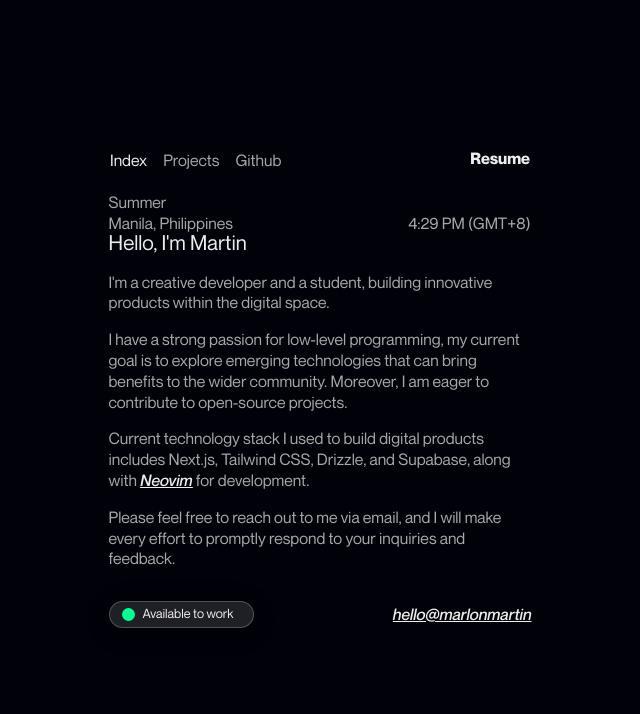
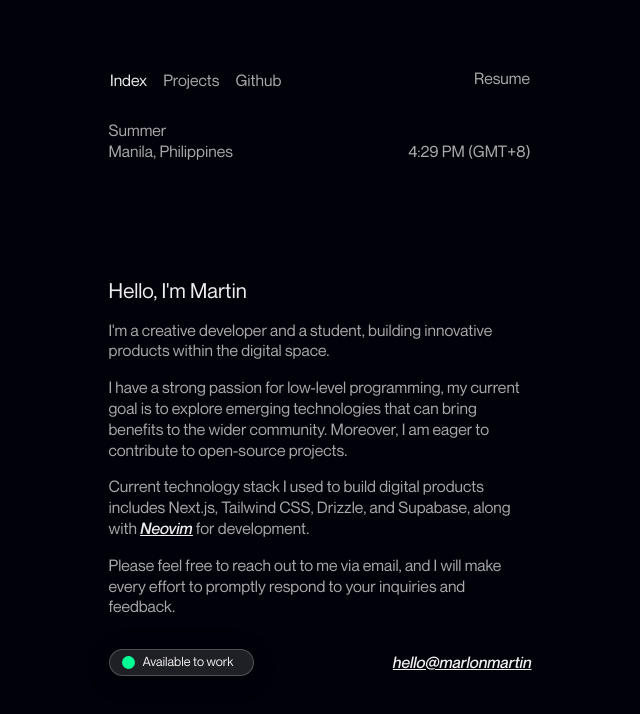
Before and after one commit to decimozs/mrlnmrtin, a Next.js app: page / in a window 1280 px wide. Shown: the top 714 px of the page, without its empty margins (320-960 px from the left). Built offline with nearby package versions, Linux system fonts and the light colour scheme.

Commit message:
new features added

```diff
--- a/src/app/(pages)/showcase/page.tsx
+++ b/src/app/(pages)/showcase/page.tsx
@@ -65,10 +65,10 @@ const ProjectItems = () => {
         <Link
           href={item.href}
           key={index}
-          className={`flex items-center justify-between ${item.tech} tooltip`}
+          className={`flex items-center justify-between ${item.tech} ${item.description} tooltip btooltip `}
         >
           <p>{`+ ${item.title}`}</p>
-          <p className="italic font-light">{item.type}</p>
+          <p className="italic font-light text-slate">{item.type}</p>
         </Link>
       ))}
     </div>
@@ -87,7 +87,7 @@ const ArchiveItems = () => {
           <p>
             <span className="text-slate font-light">/ </span> {item.title}
           </p>
-          <p className="italic font-light">{item.year}</p>
+          <p className="italic font-light text-slate">{item.year}</p>
         </Link>
       ))}
     </div>
--- a/src/app/globals.css
+++ b/src/app/globals.css
@@ -66,36 +66,43 @@
   content: "i love vim motions btw ❤️";
   margin-left: -16.5rem;
   margin-top: -5px;
+  text-align: center;
 }
 
 .email::after {
   content: "get a coffee with me ☕";
   margin-left: 1.8rem;
   margin-top: -5px;
+  text-align: center;
 }
 
-.project::after {
-  content: "Built with Python";
-  margin-left: 29rem;
+.resume::after {
+  content: "get to know me more";
+  margin-left: 1.8rem;
   margin-top: -5px;
+  width: 180px;
+  text-align: center;
 }
 
 .python::after {
   content: "Built with Python, Pandas, NumPy, Matplotlib, Seaborn and Scikit-learn";
   margin-left: 29rem;
   margin-top: -5px;
+  max-width: 400px;
 }
 
 .javascript::after {
   content: "Built with Next.Js, Tailwind CSS, Framer Motion and Vercel";
   margin-left: 29rem;
   margin-top: -5px;
+  max-width: 400px;
 }
 
 .fullstack::after {
   content: "Built with Next.Js, Tailwind CSS, Framer Motion, Drizzle, Supabase and Vercel";
   margin-left: 29rem;
   margin-top: -5px;
+  max-width: 410px;
 }
 
 .java::after {
@@ -127,3 +134,59 @@
   margin-left: 29rem;
   margin-top: -5px;
 }
+
+.predictingcarbonmonoxidelevelsdesc::before {
+  content: "A machine learning project has been undertaken to predict carbon monoxide concentrations, leveraging an air quality dataset from the UCI Machine Learning Repository. ";
+  margin-left: -28rem;
+  margin-top: -5px;
+  max-width: 410px;
+}
+
+.verdantvibesdesc::before {
+  content: "A plant-focused e-commerce desktop application tailored specifically for plant-related enterprises.";
+  margin-left: -28rem;
+  margin-top: -5px;
+  max-width: 410px;
+}
+
+.plpgclassroomdesc::before {
+  content: "The PLP University Portal with integrated Google Classroom features represents a cutting-edge solution designed to streamline academic activities and enhance collaboration within the educational community. ";
+  margin-left: -28rem;
+  margin-top: -5px;
+  max-width: 410px;
+}
+
+.inspirifydesc::before {
+  content: "Inspirify is a command-line application that generates random quotes to provide inspiration and motivation. This CLI tool allows you to receive a fresh dose of wisdom and insightful quotes with every run.";
+  margin-left: -28rem;
+  margin-top: -5px;
+  max-width: 410px;
+}
+
+.decimoaidesc::before {
+  content: "Full-stack web app, a simple chat interactive bot powered by openAi API.";
+  margin-left: -28rem;
+  margin-top: -5px;
+  max-width: 410px;
+}
+
+.pacmandesc::before {
+  content: "Inspired by the classic Pacman game, dive into the thrilling world of this Pacman-inspired game.";
+  margin-left: -28rem;
+  margin-top: -5px;
+  max-width: 410px;
+}
+
+.jmaadesc:before {
+  content: "A streamlined car rental/return management desktop application. This comprehensive solution enables car businesses to efficiently manage their operations with ease and convenience.";
+  margin-left: -28rem;
+  margin-top: -5px;
+  max-width: 410px;
+}
+
+.crochetdesc::before {
+  content: "The Crochet by Sogoni-dk is a crochet based ecommerce website.";
+  margin-left: -28rem;
+  margin-top: -5px;
+  max-width: 410px;
+}
--- a/src/app/layout.tsx
+++ b/src/app/layout.tsx
@@ -19,7 +19,7 @@ export default function RootLayout({
   return (
     <html lang="en">
       <body
-        className={`bg-base p-4 text-white w-full h-screen ${font.className}`}
+        className={`bg-base p-4 text-white w-full h-screen overflow-hidden ${font.className}`}
       >
         <Nav />
         {children}
--- a/src/components/Main.tsx
+++ b/src/components/Main.tsx
@@ -4,7 +4,7 @@ import { EmailButton, StatusIndicator } from "./ui";
 export default function Main() {
   return (
     <main className="w-full h-[99%] lg:w-auto lg:flex items-center justify-center">
-      <div className="flex h-[97%] w-full flex-col justify-between lg:justify-center lg:w-auto lg:mt-[3rem]">
+      <div className="flex h-[97%] w-full flex-col justify-between lg:justify-center lg:w-auto lg:mt-[9rem]">
         <div className="mt-4 flex flex-col gap-4">
           <div className="lg:hidden">
             <StatusIndicator />
--- a/src/components/fragments/Header.tsx
+++ b/src/components/fragments/Header.tsx
@@ -8,7 +8,7 @@ export default function Header() {
         I&apos;m a creative developer and a student, building innovative
         products within the digital space.
       </p>
-      <div className="text-slate lg:fixed lg:top-[24%] lg:w-[422px]">
+      <div className="text-slate lg:fixed lg:top-[15%] lg:w-[422px]">
         <h1>Summer</h1>
         <div className="lg:flex lg:items-center lg:justify-between">
           <h1>Manila, Philippines</h1>
--- a/src/components/fragments/Nav.tsx
+++ b/src/components/fragments/Nav.tsx
@@ -8,7 +8,7 @@ import { ResumeButton } from "../ui";
 const NavigationItems = () => {
   const currentPath = usePathname();
   return (
-    <nav className="flex items-center justify-between lg:w-[420px] lg:absolute lg:top-[20%] lg:left-1/2 lg:transform lg:-translate-x-1/2 lg:-translate-y-1/2">
+    <nav className="flex items-center justify-between lg:w-[420px] lg:absolute lg:top-[10%] lg:left-1/2 lg:transform lg:-translate-x-1/2 lg:-translate-y-1/2">
       <ul className="flex flex-row gap-4">
         {navItems.map((item, index) => (
           <Link
--- a/src/components/ui/ResumeButton.tsx
+++ b/src/components/ui/ResumeButton.tsx
@@ -2,7 +2,7 @@ import Link from "next/link";
 
 export default function ResumeButton() {
   return (
-    <Link href="/" className="font-bold mt-[-0.2rem]">
+    <Link href="/" className="text-slate mt-[-0.2rem] resume tooltip">
       Resume
     </Link>
   );
--- a/src/constants/index.ts
+++ b/src/constants/index.ts
@@ -22,6 +22,7 @@ const projectItems: Array<TProjectProps> = [
     href: "/",
     type: "Academic",
     tech: "python",
+    description: "predictingcarbonmonoxidelevelsdesc",
   },
   {
     id: 2,
@@ -29,6 +30,7 @@ const projectItems: Array<TProjectProps> = [
     href: "/",
     type: "Academic",
     tech: "java",
+    description: "verdantvibesdesc",
   },
   {
     id: 3,
@@ -36,6 +38,7 @@ const projectItems: Array<TProjectProps> = [
     href: "/",
     type: "Academic",
     tech: "java",
+    description: "jmaadesc",
   },
   {
     id: 4,
@@ -43,6 +46,7 @@ const projectItems: Array<TProjectProps> = [
     href: "/",
     type: "Personal",
     tech: "goc",
+    description: "inspirifydesc",
   },
   {
     id: 5,
@@ -50,6 +54,7 @@ const projectItems: Array<TProjectProps> = [
     href: "/",
     type: "Comission",
     tech: "fullstack",
+    description: "crochetdesc",
   },
   {
     id: 6,
@@ -57,6 +62,7 @@ const projectItems: Array<TProjectProps> = [
     href: "/",
     type: "Academic",
     tech: "vb",
+    description: "plpgclassroomdesc",
   },
   {
     id: 7,
@@ -64,6 +70,7 @@ const projectItems: Array<TProjectProps> = [
     href: "/",
     type: "Personal",
     tech: "jsnode",
+    description: "decimoaidesc",
   },
   {
     id: 8,
@@ -71,6 +78,7 @@ const projectItems: Array<TProjectProps> = [
     href: "/",
     type: "Academic",
     tech: "game",
+    description: "pacmandesc",
   },
 ];
 
--- a/src/types/index.ts
+++ b/src/types/index.ts
@@ -9,6 +9,7 @@ export type TProjectProps = {
   href: string;
   type: string;
   tech: string;
+  description: string;
 };
 
 export type TArchiveProps = {
```
